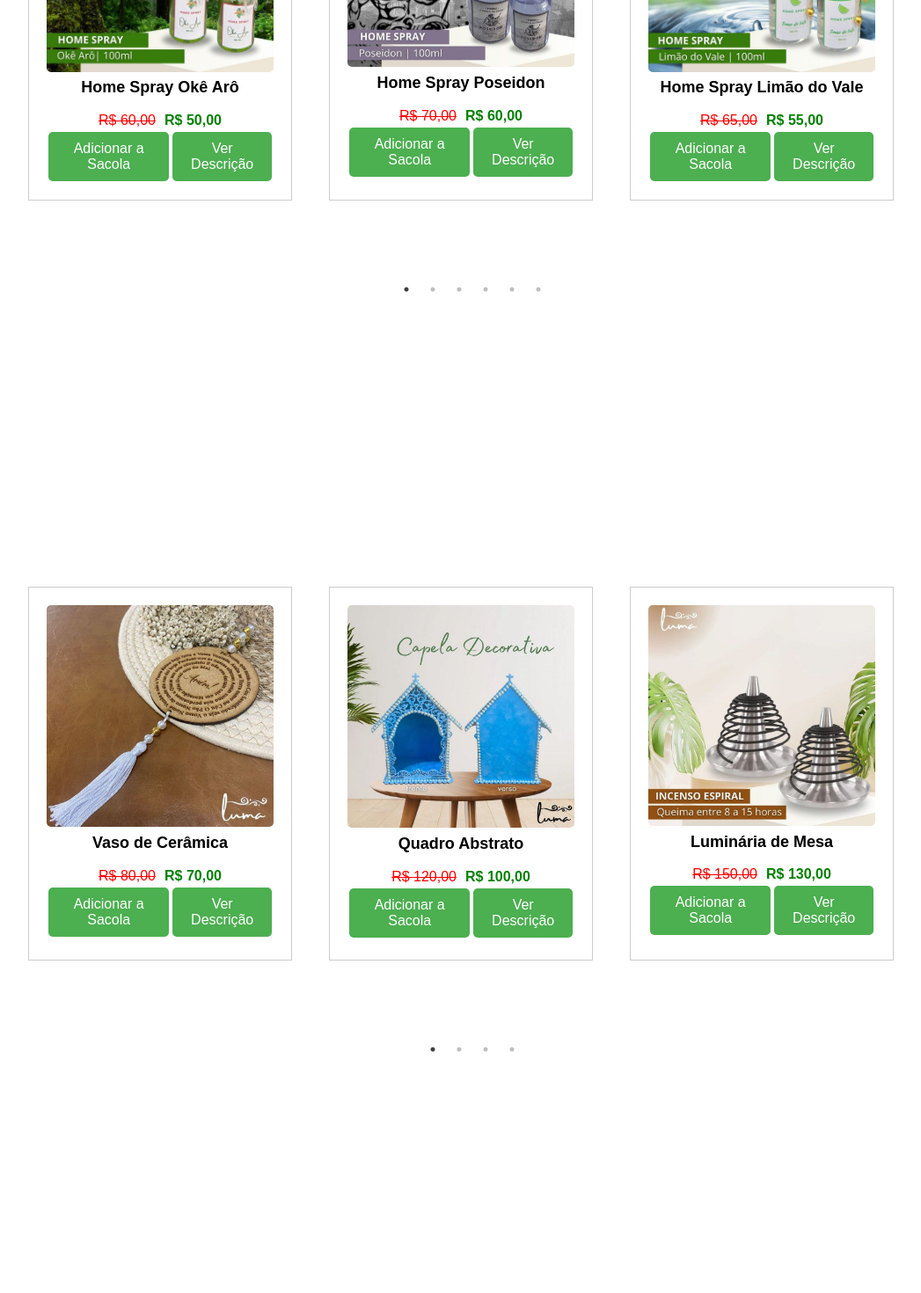
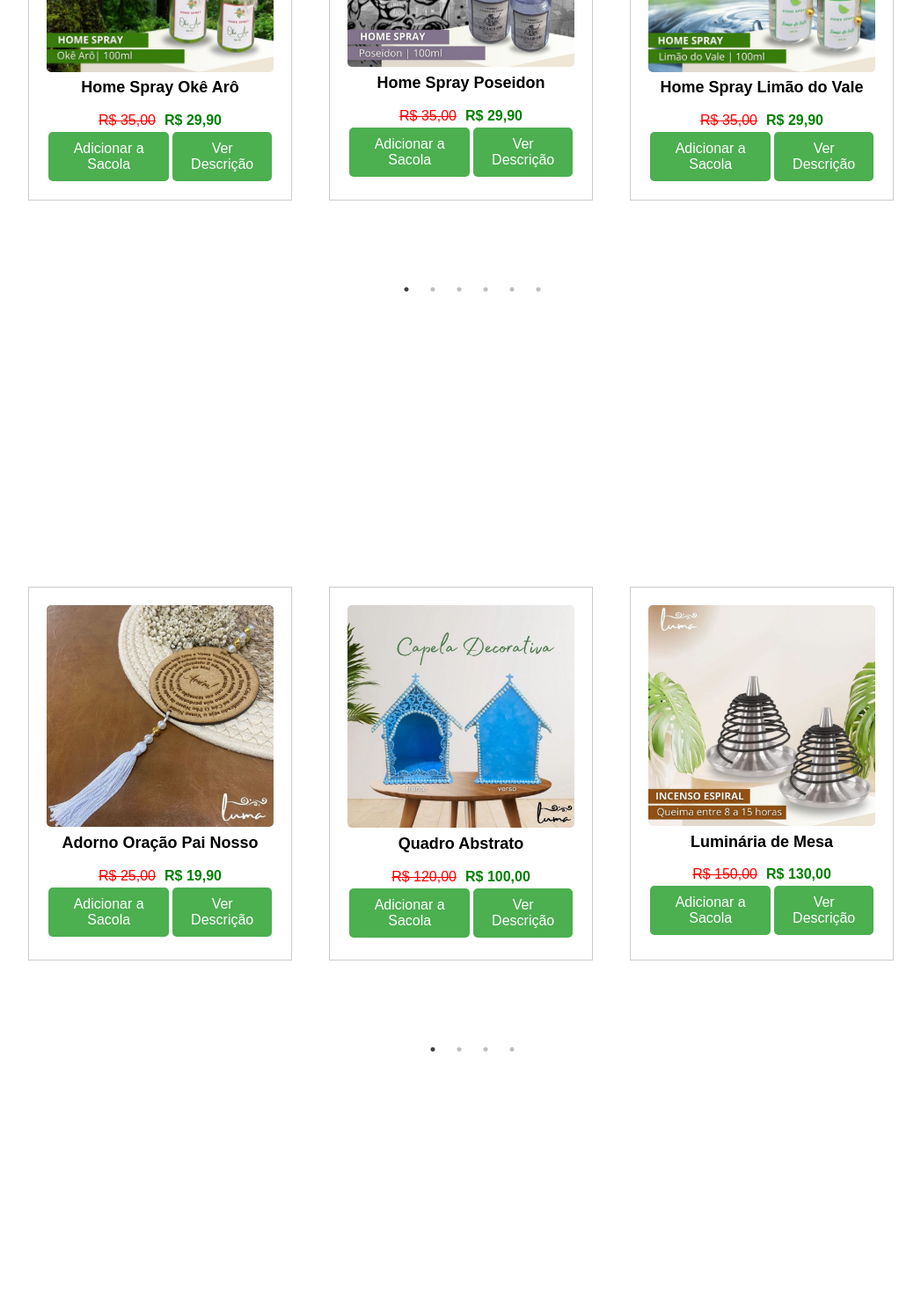
Before and after one commit to ZanonDeAndrade/luma, a React (Create React App) app: page / in a window 1280 px wide. Shown: the part 560-2030 px from the top of the page at 88% size, without its empty margins (103-1150 px from the left). Built offline with nearby package versions, Linux system fonts and the light colour scheme; the HTML template or start-up script is replaced by a standard one.

Commit message:
deu por hoje

```diff
--- a/src/App.tsx
+++ b/src/App.tsx
@@ -38,23 +38,23 @@ const App: React.FC = () => {
   const navigate = useNavigate(); // Inicializando useNavigate
 
   const aromaItems = [
-    { image: Aroma1, description: 'Descrição do Aroma 1', nome: 'Home Spray Okê Arô', price: 25.00 },
-    { image: Aroma2, description: 'Descrição do Aroma 2', nome: 'Home Spray Odoyá SPA', price: 30.00 },
-    { image: Aroma3, description: 'Descrição do Aroma 3', nome: 'Home Spray Limão do Vale', price: 20.00 },
-    { image: Aroma4, description: 'Descrição do Aroma 4', nome: 'Home Spray Menta', price: 22.50 },
-    { image: Aroma5, description: 'Descrição do Aroma 5', nome: 'Home Spray Illumina', price: 27.00 },
-    { image: Aroma6, description: 'Descrição do Aroma 6', nome: 'Home Spray Dandara', price: 22.50 },
+    { image: Aroma1, description: 'Imagine-se em uma floresta amazônica, com a brisa tropical acariciando sua pele e o aroma da floresta inundando o ar. Inspirado na majestade da floresta amazônica, o Okê Arô é a maneira perfeita de começar o dia com energia e bem-estar. Sua saída aromática é refrescante, com notas verdes e cereja.', nome: 'Home Spray Okê Arô', price: 29.90 },
+    { image: Aroma2, description: 'Poseidon, o Deus dos mares, em seu Home Spray de 100ml, vem sendo representado por um aroma fresco como o cheiro da chuva. Remete ao aconchego e sua indicação é para o uso em dormitórios, devido ao seu forte poder de higienização mental. Conheça a coleção Divinus e descubra o aroma perfeito para você!', nome: 'Home Spray Poseidon', price: 29.90 },
+    { image: Aroma3, description: 'Conhecido por suas propriedades revitalizantes e estimulantes. Ele é capaz de despertar os sentidos, melhorar o humor e aumentar a produtividade. O nosso Home Spray Limão do Vale é feito com ingredientes 100% naturais e de alta qualidade. Ele contém notas de limão siciliano, laranja doce, bergamota e capim-limão.', nome: 'Home Spray Limão do Vale', price: 29.90 },
+    { image: Aroma4, description: 'Rico em mentol, um composto que tem efeitos neuroativos, como: Melhorar o foco e a concentração; Reduzir o estresse e a ansiedade, e até mesmo aliviar a dor. O nosso Home Spray de Menta é feito com óleos essenciais de menta, cânfora e lavanda, que proporcionam um aroma agradável e envolvente, com efeitos benéficos para a saúde e o bem-estar.', nome: 'Home Spray Menta', price: 29.90  },
+    { image: Aroma5, description: 'Um aroma acolhedor e inspirador que expressa toda a força e amor de uma mãe.', nome: 'Home Spray Illumina', price: 32.90 },
+    { image: Aroma6, description: 'Traga a energia vibrante da Dandara para o seu lar! Um aroma cítrico e frutado, com a doçura da baunilha com folhas de ouro. Composto por óleos essenciais cuidadosamente selecionados, o Home Spray Dandara é perfeito para quem busca um ambiente alegre e revigorante e sentir uma sensação de bem-estar e positividade.', nome: 'Home Spray Dandara', price: 34.90 },
   ];
 
   const decoracaoItems = [
-    { image: Decoracao1, description: 'Um elegante vaso de cerâmica que adiciona um toque sofisticado a qualquer ambiente.', nome: 'Vaso de Cerâmica', price: 80.00 },
+    { image: Decoracao1, description: 'Com o adorno de mesa da Oração do Pai Nosso, você pode elevar seus momentos de fé e criar um ambiente único e inspirador. ✨', nome: 'Adorno Oração Pai Nosso', price: 19.90},
     { image: Decoracao2, description: 'Quadro decorativo com arte abstrata moderna.', nome: 'Quadro Abstrato', price: 120.00 },
     { image: Decoracao3, description: 'Uma luminária de mesa estilosa.', nome: 'Luminária de Mesa', price: 150.00 },
-    { image: Decoracao4, description: 'Espelho decorativo com moldura dourada.', nome: 'Espelho Dourado', price: 200.00 },
+    { image: Decoracao4, description: 'Muito além de tintas, colas, pérolas e guipir… É customizar nossa Mãezinha Nossa Senhora Aparecida. Que alegria Deus me permitir levar a fé para muitos lares através de minhas mãos, de minha arte!', nome: 'Imagem Nossa Senhora', price: 79.90},
   ];
 
   const lembrancasItems = [
-    { image: Lembranca1, description: 'Descrição da Lembrança 1', nome: 'Lembrança 1', price: 70.00 },
+    { image: Lembranca1, description: 'A essência da luz materna é a capacidade de amar sem limites, de doar tudo de si sem esperar nada em troca. Presenteie a mulher que mais ilumina sua vida, com a vela aromática da Luma.', nome: 'Vela Aromática Illumina', price: 39.90 },
     { image: Lembranca2, description: 'Descrição da Lembrança 2', nome: 'Lembrança 2', price: 100.00 },
     { image: Lembranca3, description: 'Descrição da Lembrança 3', nome: 'Lembrança 3', price: 130.00 },
     { image: Lembranca4, description: 'Descrição da Lembrança 4', nome: 'Lembrança 4', price: 180.00 },
--- a/src/Aroma.tsx
+++ b/src/Aroma.tsx
@@ -39,12 +39,12 @@ const AromaTerapia: React.FC<AromaProps> = ({ addToCart, toggleFavorite, favorit
   const [notification, setNotification] = useState<string | null>(null);
 
   const items = [
-    { image: Aroma1, description: 'Imagine-se em uma floresta amazônica, com a brisa tropical acariciando sua pele e o aroma da floresta inundando o ar. Inspirado na majestade da floresta amazônica, o Okê Arô é a maneira perfeita de começar o dia com energia e bem-estar. Sua saída aromática é refrescante, com notas verdes e cereja.', nome: 'Home Spray Okê Arô', originalPrice: 'R$ 60,00', discountPrice: 'R$ 50,00' },
-    { image: Aroma2, description: 'Poseidon, o Deus dos mares, em seu Home Spray de 100ml, vem sendo representado por um aroma fresco como o cheiro da chuva. Remete ao aconchego e sua indicação é para o uso em dormitórios, devido ao seu forte poder de higienização mental. Conheça a coleção Divinus e descubra o aroma perfeito para você!', nome: 'Home Spray Poseidon', originalPrice: 'R$ 70,00', discountPrice: 'R$ 60,00' },
-    { image: Aroma3, description: 'Conhecido por suas propriedades revitalizantes e estimulantes. Ele é capaz de despertar os sentidos, melhorar o humor e aumentar a produtividade. O nosso Home Spray Limão do Vale é feito com ingredientes 100% naturais e de alta qualidade. Ele contém notas de limão siciliano, laranja doce, bergamota e capim-limão.', nome: 'Home Spray Limão do Vale', originalPrice: 'R$ 65,00', discountPrice: 'R$ 55,00' },
-    { image: Aroma4, description: 'Rico em mentol, um composto que tem efeitos neuroativos, como: Melhorar o foco e a concentração; Reduzir o estresse e a ansiedade, e até mesmo aliviar a dor. O nosso Home Spray de Menta é feito com óleos essenciais de menta, cânfora e lavanda, que proporcionam um aroma agradável e envolvente, com efeitos benéficos para a saúde e o bem-estar.', nome: 'Home Spray Menta', originalPrice: 'R$ 55,00', discountPrice: 'R$ 45,00' },
-    { image: Aroma5, description: 'Um aroma acolhedor e inspirador que expressa toda a força e amor de uma mãe.', nome: 'Home Spray Illumina', originalPrice: 'R$ 80,00', discountPrice: 'R$ 70,00' },
-    { image: Aroma6, description: 'Traga a energia vibrante da Dandara para o seu lar! Um aroma cítrico e frutado, com a doçura da baunilha com folhas de ouro. Composto por óleos essenciais cuidadosamente selecionados, o Home Spray Dandara é perfeito para quem busca um ambiente alegre e revigorante e sentir uma sensação de bem-estar e positividade.', nome: 'Home Spray Dandara', originalPrice: 'R$ 75,00', discountPrice: 'R$ 65,00' },
+    { image: Aroma1, description: 'Imagine-se em uma floresta amazônica, com a brisa tropical acariciando sua pele e o aroma da floresta inundando o ar. Inspirado na majestade da floresta amazônica, o Okê Arô é a maneira perfeita de começar o dia com energia e bem-estar. Sua saída aromática é refrescante, com notas verdes e cereja.', nome: 'Home Spray Okê Arô', originalPrice: 'R$ 35,00', discountPrice: 'R$ 29,90' },
+    { image: Aroma2, description: 'Poseidon, o Deus dos mares, em seu Home Spray de 100ml, vem sendo representado por um aroma fresco como o cheiro da chuva. Remete ao aconchego e sua indicação é para o uso em dormitórios, devido ao seu forte poder de higienização mental. Conheça a coleção Divinus e descubra o aroma perfeito para você!', nome: 'Home Spray Poseidon', originalPrice: 'R$ 35,00', discountPrice: 'R$ 29,90' },
+    { image: Aroma3, description: 'Conhecido por suas propriedades revitalizantes e estimulantes. Ele é capaz de despertar os sentidos, melhorar o humor e aumentar a produtividade. O nosso Home Spray Limão do Vale é feito com ingredientes 100% naturais e de alta qualidade. Ele contém notas de limão siciliano, laranja doce, bergamota e capim-limão.', nome: 'Home Spray Limão do Vale', originalPrice: 'R$ 35,00', discountPrice: 'R$ 29,90' },
+    { image: Aroma4, description: 'Rico em mentol, um composto que tem efeitos neuroativos, como: Melhorar o foco e a concentração; Reduzir o estresse e a ansiedade, e até mesmo aliviar a dor. O nosso Home Spray de Menta é feito com óleos essenciais de menta, cânfora e lavanda, que proporcionam um aroma agradável e envolvente, com efeitos benéficos para a saúde e o bem-estar.', nome: 'Home Spray Menta', originalPrice: 'R$ 35,00', discountPrice: 'R$ 29,90' },
+    { image: Aroma5, description: 'Um aroma acolhedor e inspirador que expressa toda a força e amor de uma mãe.', nome: 'Home Spray Illumina', originalPrice: 'R$ 35,00', discountPrice: 'R$ 32,90' },
+    { image: Aroma6, description: 'Traga a energia vibrante da Dandara para o seu lar! Um aroma cítrico e frutado, com a doçura da baunilha com folhas de ouro. Composto por óleos essenciais cuidadosamente selecionados, o Home Spray Dandara é perfeito para quem busca um ambiente alegre e revigorante e sentir uma sensação de bem-estar e positividade.', nome: 'Home Spray Dandara', originalPrice: 'R$ 40,00', discountPrice: 'R$34,90' },
   ];
 
   const settings = {
--- a/src/Decoracao.tsx
+++ b/src/Decoracao.tsx
@@ -13,15 +13,33 @@ interface DecoracaoProps {
   favoriteItems: number[];
 }
 
+const SampleNextArrow = (props: any) => {
+  const { onClick } = props;
+  return (
+    <div className="slick-arrow next" onClick={onClick}>
+      <i className="fas fa-chevron-right"></i>
+    </div>
+  );
+};
+
+const SamplePrevArrow = (props: any) => {
+  const { onClick } = props;
+  return (
+    <div className="slick-arrow prev" onClick={onClick}>
+      <i className="fas fa-chevron-left"></i>
+    </div>
+  );
+};
+
 const Decoracao: React.FC<DecoracaoProps> = ({ addToCart, toggleFavorite, favoriteItems }) => {
   const [flippedIndex, setFlippedIndex] = useState<number | null>(null);
   const [notification, setNotification] = useState<string | null>(null);
 
   const items = [
-    { image: Decoracao1, description: 'Um elegante vaso de cerâmica que adiciona um toque sofisticado a qualquer ambiente. Perfeito para flores frescas ou artificiais.', nome: 'Vaso de Cerâmica', originalPrice: 'R$ 80,00', discountPrice: 'R$ 70,00' },
+    { image: Decoracao1, description: 'Com o adorno de mesa da Oração do Pai Nosso, você pode elevar seus momentos de fé e criar um ambiente único e inspirador. ✨', nome: 'Adorno Oração Pai Nosso ', originalPrice: 'R$ 25,00', discountPrice: 'R$ 19,90' },
     { image: Decoracao2, description: 'Quadro decorativo com arte abstrata moderna, ideal para salas de estar ou escritórios. Feito com materiais de alta qualidade.', nome: 'Quadro Abstrato', originalPrice: 'R$ 120,00', discountPrice: 'R$ 100,00' },
     { image: Decoracao3, description: 'Uma luminária de mesa estilosa que proporciona uma iluminação suave e agradável. Perfeita para mesas de estudo ou cabeceiras.', nome: 'Luminária de Mesa', originalPrice: 'R$ 150,00', discountPrice: 'R$ 130,00' },
-    { image: Decoracao4, description: 'Espelho decorativo com moldura dourada, ideal para adicionar um toque de glamour ao seu quarto ou sala de estar.', nome: 'Espelho Dourado', originalPrice: 'R$ 200,00', discountPrice: 'R$ 180,00' },
+    { image: Decoracao4, description: 'Muito além de tintas, colas, pérolas e guipir… É customizar nossa Mãezinha Nossa Senhora Aparecida. Que alegria Deus me permitir levar a fé para muitos lares através de minhas mãos, de minha arte!', nome: 'Imagem Nossa Senhora', originalPrice: 'R$ 99,90', discountPrice: 'R$ 79,90' },
   ];
 
   const settings = {
@@ -30,9 +48,11 @@ const Decoracao: React.FC<DecoracaoProps> = ({ addToCart, toggleFavorite, favori
     speed: 500,
     slidesToShow: 3,
     slidesToScroll: 1,
+    nextArrow: <SampleNextArrow />,
+    prevArrow: <SamplePrevArrow />,
     responsive: [
       {
-        breakpoint: 768, // largura de tela até 768px (dispositivos móveis)
+        breakpoint: 768,
         settings: {
           slidesToShow: 1,
           slidesToScroll: 1,
--- a/src/Lembrancas.tsx
+++ b/src/Lembrancas.tsx
@@ -4,8 +4,10 @@ import Lembranca1 from './Assets/Lembrança1.jpeg';
 import Lembranca2 from './Assets/Lembrança2.jpeg';
 import Lembranca3 from './Assets/Lembrança3.jpeg';
 import Lembranca4 from './Assets/Lembrança4.jpeg';
+import "./Aroma.css";
 import Lembranca5 from './Assets/Lembrança5.jpeg';
 import Lembranca6 from './Assets/Lembrança6.jpeg';
+import "./Aroma.css"
 import "slick-carousel/slick/slick.css";
 import "slick-carousel/slick/slick-theme.css";
 
@@ -15,12 +17,30 @@ interface LembrancaProps {
   favoriteItems: number[];
 }
 
+const SampleNextArrow = (props: any) => {
+  const { onClick } = props;
+  return (
+    <div className="slick-arrow next" onClick={onClick}>
+      <i className="fas fa-chevron-right"></i>
+    </div>
+  );
+};
+
+const SamplePrevArrow = (props: any) => {
+  const { onClick } = props;
+  return (
+    <div className="slick-arrow prev" onClick={onClick}>
+      <i className="fas fa-chevron-left"></i>
+    </div>
+  );
+};
+
 const Lembrancas: React.FC<LembrancaProps> = ({ addToCart, toggleFavorite, favoriteItems }) => {
   const [flippedIndex, setFlippedIndex] = useState<number | null>(null);
   const [notification, setNotification] = useState<string | null>(null);
 
   const items = [
-    { image: Lembranca1, description: 'Um elegante vaso de cerâmica que adiciona um toque sofisticado a qualquer ambiente. Perfeito para flores frescas ou artificiais.', nome: 'Vaso de Cerâmica', originalPrice: 'R$ 80,00', discountPrice: 'R$ 70,00' },
+    { image: Lembranca1, description: 'A essência da luz materna é a capacidade de amar sem limites, de doar tudo de si sem esperar nada em troca. Presenteie a mulher que mais ilumina sua vida, com a vela aromática da Luma.', nome: 'Vela Aromática Illumina', originalPrice: 'R$ 45,00', discountPrice: 'R$ 39,90' },
     { image: Lembranca2, description: 'Quadro decorativo com arte abstrata moderna, ideal para salas de estar ou escritórios. Feito com materiais de alta qualidade.', nome: 'Quadro Abstrato', originalPrice: 'R$ 120,00', discountPrice: 'R$ 100,00' },
     { image: Lembranca3, description: 'Uma luminária de mesa estilosa que proporciona uma iluminação suave e agradável. Perfeita para mesas de estudo ou cabeceiras.', nome: 'Luminária de Mesa', originalPrice: 'R$ 150,00', discountPrice: 'R$ 130,00' },
     { image: Lembranca4, description: 'Espelho decorativo com moldura dourada, ideal para adicionar um toque de glamour ao seu quarto ou sala de estar.', nome: 'Espelho Dourado', originalPrice: 'R$ 200,00', discountPrice: 'R$ 180,00' },
@@ -34,9 +54,11 @@ const Lembrancas: React.FC<LembrancaProps> = ({ addToCart, toggleFavorite, favor
     speed: 500,
     slidesToShow: 3,
     slidesToScroll: 1,
+    nextArrow: <SampleNextArrow />,
+    prevArrow: <SamplePrevArrow />,
     responsive: [
       {
-          breakpoint: 768, // largura de tela até 768px (dispositivos móveis)
+        breakpoint: 768,
         settings: {
           slidesToShow: 1,
           slidesToScroll: 1,
--- a/src/index.tsx
+++ b/src/index.tsx
@@ -1,7 +1,6 @@
 import React from 'react';
 import ReactDOM from 'react-dom/client';
 import { BrowserRouter as Router, Route, Routes } from 'react-router-dom'; // Importando o Router
-import './index.css';
 import App from './App';
 import Checkout from './Checkout'; // Importando o componente Checkout
 import reportWebVitals from './reportWebVitals';
```
Lines whose indentation alone changed are shown as unchanged.
